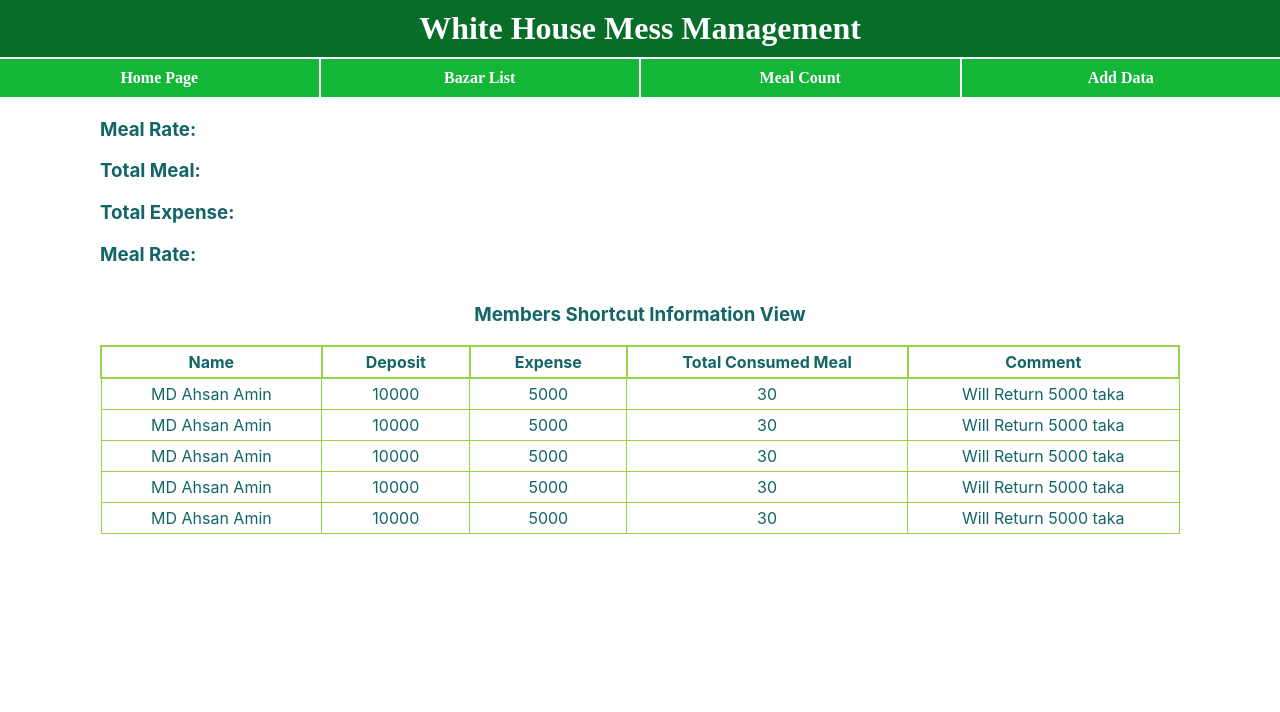
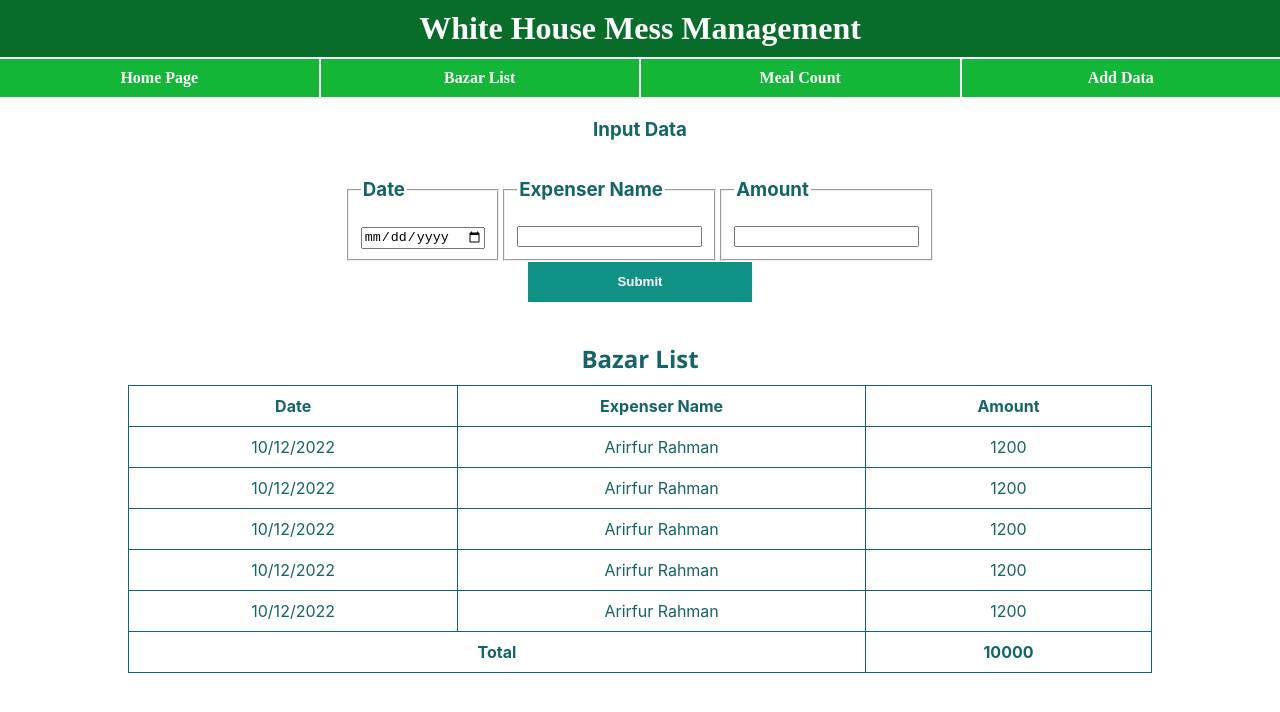
Before and after one commit to aasourav/MessManagement, a React (Create React App) app in the folder frontend/: page /bazar in a window 1280 px wide. Shown: the top 712 px of the page. Built offline with nearby package versions, Linux system fonts and the light colour scheme.

Commit message:
Bazar Page Updated

```diff
--- a/frontend/src/App.jsx
+++ b/frontend/src/App.jsx
@@ -1,14 +1,15 @@
 import React from "react";
 import './app.css';
 import Header from "./component/headerComponent/Header";
-import Home from "./component/sectionComponent/Home";
+import Bazar from "./component/sectionComponent/baxzarList/Bazar";
 
 export default class App extends React.Component{
     render(){
         return(
            <div>
                 <Header/>
-                <Home/>
+                {/* <Home/> */}
+                <Bazar/>
            </div>
         )
     }
--- /dev/null
+++ b/frontend/src/component/sectionComponent/baxzarList/Bazar.jsx
@@ -0,0 +1,47 @@
+import React from "react";
+import './bazar.css';
+import List from "./component/List";
+export default class Bazar extends React.Component{
+    render(){
+        const arr = [1,2,3,4,5]
+        return(
+            <div className="main">
+                    <form action="">
+                        <div className="inputData">
+                            <h3>Input Data</h3>
+                        </div>
+                        <div className="fieldSet">
+                            <fieldset>
+                                <legend> <h3>Date</h3></legend>
+                                <input type="date" name="" id="" />
+                            </fieldset>
+                            <fieldset>
+                                <legend> <h3>Expenser Name</h3></legend>
+                                <input type="text" name="" id="" />
+                            </fieldset>
+                            <fieldset>
+                                <legend> <h3>Amount</h3></legend>
+                                <input type="text" name="" id="" />
+                            </fieldset>
+                        </div>
+                        <input className="submit" type="button" value="Submit" />
+                    </form>
+                    <table>
+                        <caption>Bazar List</caption>
+                        <tr>
+                            <th>Date</th>
+                            <th>Expenser Name</th>
+                            {/*next update expenser name
+                            will be in dropdown list */}
+                            <th>Amount</th>
+                        </tr>
+                        <List lists={arr}/>
+                        <tr>
+                            <th colSpan={2}>Total</th>
+                            <th>10000</th>
+                        </tr>
+                    </table>
+            </div>
+        )
+    }
+}
--- /dev/null
+++ b/frontend/src/component/sectionComponent/baxzarList/bazar.css
@@ -0,0 +1,52 @@
+.main{
+    color: rgb(19, 101, 104);
+    display: flex;
+    flex-direction: column;
+    align-items: center;
+}
+form .fieldSet{
+    display: flex;
+    justify-content: center;
+}
+form{
+    display: flex;
+    flex-direction: column;
+    align-items: center;
+}
+form .submit{
+    margin-top: 1px;
+    border: non;
+    width: 38%;
+    align-items: center;
+    height: 40px;
+    font-weight: 700;
+    border: none;
+
+    cursor: pointer;
+    background-color: rgb(17, 146, 135);
+    border:1px solid rgb(17, 146, 135);
+    color: #fff;
+
+}
+form .submit:hover{
+    background-color: #fff;
+    border:1px solid rgb(17, 146, 135);
+    color: rgb(17, 146, 135);
+}
+table{
+    margin-top: 40px;
+    width: 80%;
+}
+table caption{
+    font-size: 1.5em;
+    color: rgb(19, 101, 104);
+    margin-bottom: 10px;
+    font-family:'Segoe UI', Tahoma, Geneva, Verdana, sans-serif;
+    font-weight: 700;
+}
+table,th,tr,td{
+    border-collapse: collapse;
+    border: 1px solid;
+    padding:10px 40px;
+    text-align: center;
+}
--- /dev/null
+++ b/frontend/src/component/sectionComponent/baxzarList/component/List.jsx
@@ -0,0 +1,17 @@
+import React from "react";
+export default class List extends React.Component{
+    render(){
+        const {lists} = this.props
+        return(
+            <>
+                {lists.map(()=>(
+                    <tr>
+                        <td>10/12/2022</td>
+                        <td>Arirfur Rahman</td>
+                        <td>1200</td>
+                    </tr>
+                ))}
+            </>
+        )
+    }
+}
```
Also changed, not shown: frontend/src/component/sectionComponent/home/Home.jsx (renamed from frontend/src/component/sectionComponent/Home.jsx), frontend/src/component/sectionComponent/home/home.css (renamed from frontend/src/component/sectionComponent/home.css), frontend/src/component/sectionComponent/home/membersTable/MembersTable.jsx (renamed from frontend/src/component/sectionComponent/membersTable/MembersTable.jsx), frontend/src/component/sectionComponent/home/membersTable/memberstable.css (added).
